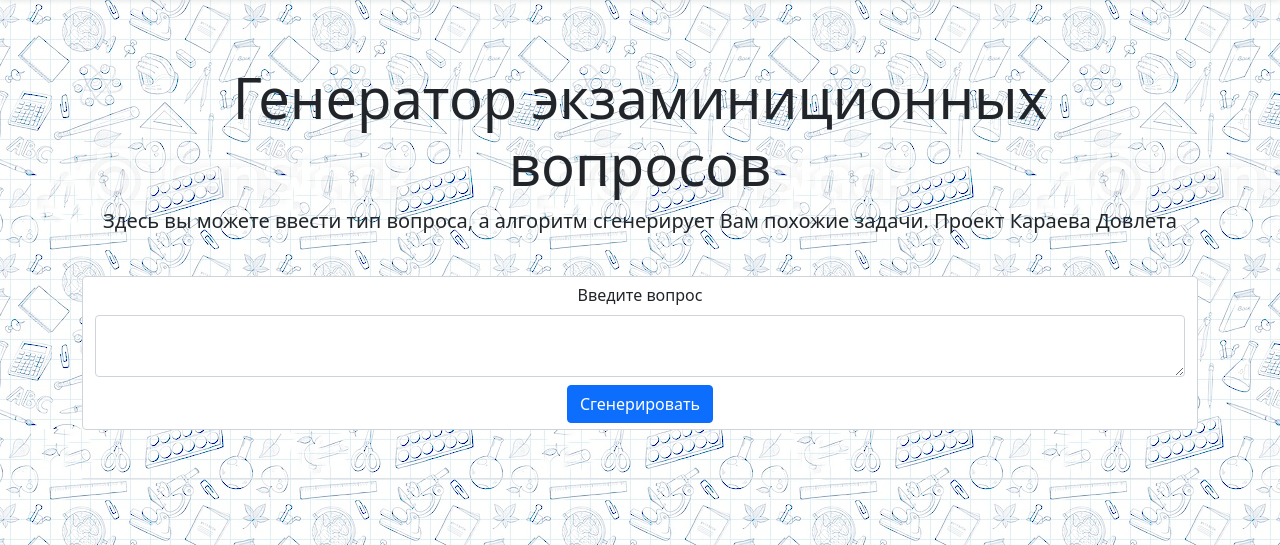
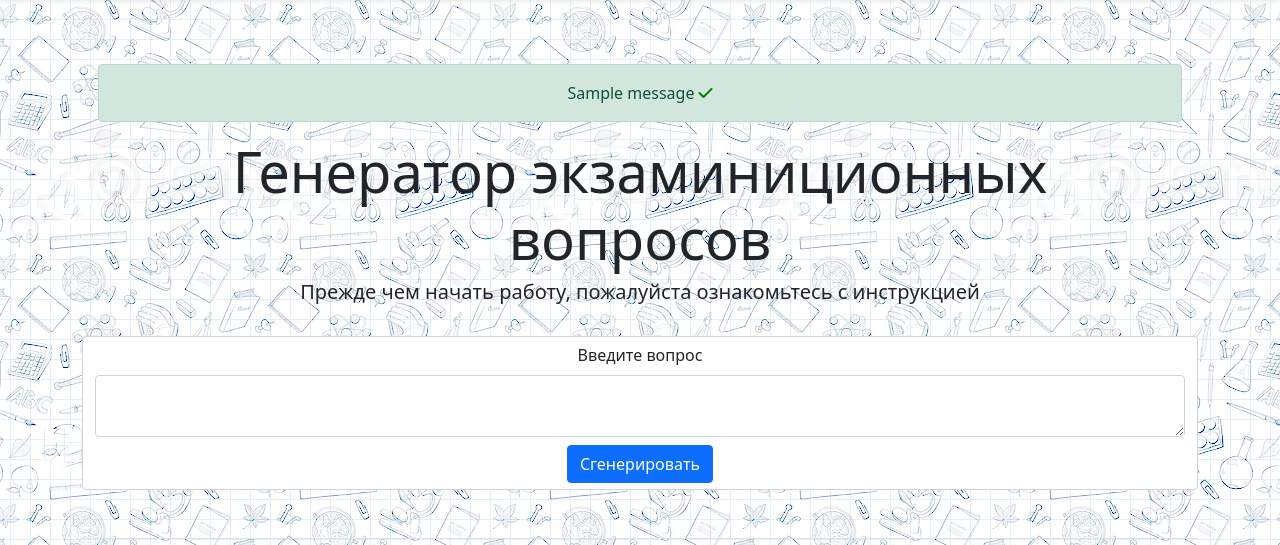
Before and after one commit to kdovlet777/generator, a Django app: page / in a window 1280 px wide. Shown: the part 71-616 px from the top of the page. Run offline with Django 3.2, Linux system fonts and the light colour scheme; one stand-in notice (Sample message) is shown; some libraries are stand-ins or nearby versions.

Commit message:
Added messages

```diff
--- a/taslama/apps/questions/templates/base.html
+++ b/taslama/apps/questions/templates/base.html
@@ -7,6 +7,7 @@
     <meta name="description" content="">
     <meta name="author" content="Mark Otto, Jacob Thornton, and Bootstrap contributors">
     <meta name="generator" content="Hugo 0.80.0">
+    <script src="https://kit.fontawesome.com/886f14f963.js" crossorigin="anonymous"></script>
     <title>Генератор Вопросов</title>
 
     <link href="https://cdn.jsdelivr.net/npm/bootstrap@5.0.0-beta2/dist/css/bootstrap.min.css" rel="stylesheet" integrity="sha384-BmbxuPwQa2lc/FVzBcNJ7UAyJxM6wuqIj61tLrc4wSX0szH/Ev+nYRRuWlolflfl" crossorigin="anonymous">
@@ -24,8 +25,15 @@
 
 <main class="container">
   <div class="pricing-header px-3 py-3 pt-md-5 pb-md-4 mx-auto text-center">
+     {% if messages %}
+    {% for message in messages %}
+      <div class="alert alert-success" role="alert">
+        {{message}} <i class="fas fa-check" style='color: green;'></i>
+      </div>
+    {% endfor %}
+{% endif %}
     <h1 class="display-4">Генератор экзаминиционных вопросов</h1>
-    <p class="lead">Здесь вы можете ввести тип вопроса, а алгоритм сгенерирует Вам похожие задачи. Проект Караева Довлета</p>
+    <h6 class="lead"><b>Прежде чем начать работу, пожалуйста ознакомьтесь с инструкцией</b></h6>
   </div>
 
   <div class="mb-3 text-center">
@@ -40,6 +48,8 @@
     <a href="{% url 'sendemail' %}">
      <button class="btn btn-success mt-2">Отправить</button>
    </a>
+
+
     {% endif %}
   </div>
 
--- a/taslama/apps/questions/views.py
+++ b/taslama/apps/questions/views.py
@@ -1,5 +1,6 @@
 from django.shortcuts import render
 from .models import Question, Email
+from django.contrib import messages
 from django.core.mail import send_mail
 import random
 
@@ -67,14 +68,18 @@ def index(request):
 def panel(request):
 	if request.method == 'POST':
 		email = Email.objects.create(email = request.POST['email'])
+		created = email.email
 		email.save()
+		messages.info(request, f'Почта {created} добавлена успешно!')
 	emails_list = Email.objects.all()
 	emails_count = emails_list.count()
 	return render(request, 'panel.html', {'emails_list':emails_list, 'emails_count':emails_count})
 
 def delete(request, email_id):
+	deleted = Email.objects.get(id = email_id)
 	Email.objects.filter(id=email_id).delete()
 	emails_list = Email.objects.all()
+	messages.info(request, f'Почта {deleted.email} удалена успешно!')
 	return render(request, 'panel.html', {'emails_list':emails_list})
 
 def send_mails(request):
@@ -97,4 +102,5 @@ def send_mails(request):
 	    [e_array[i]],
 	    fail_silently=False,
 		)
+	messages.info(request, 'Все задачи успешны отправлены на почты')
 	return render(request, 'base.html')
```
Also changed, not shown: taslama/apps/questions/templates/panel.html (+7 -0 lines), db.sqlite3.
